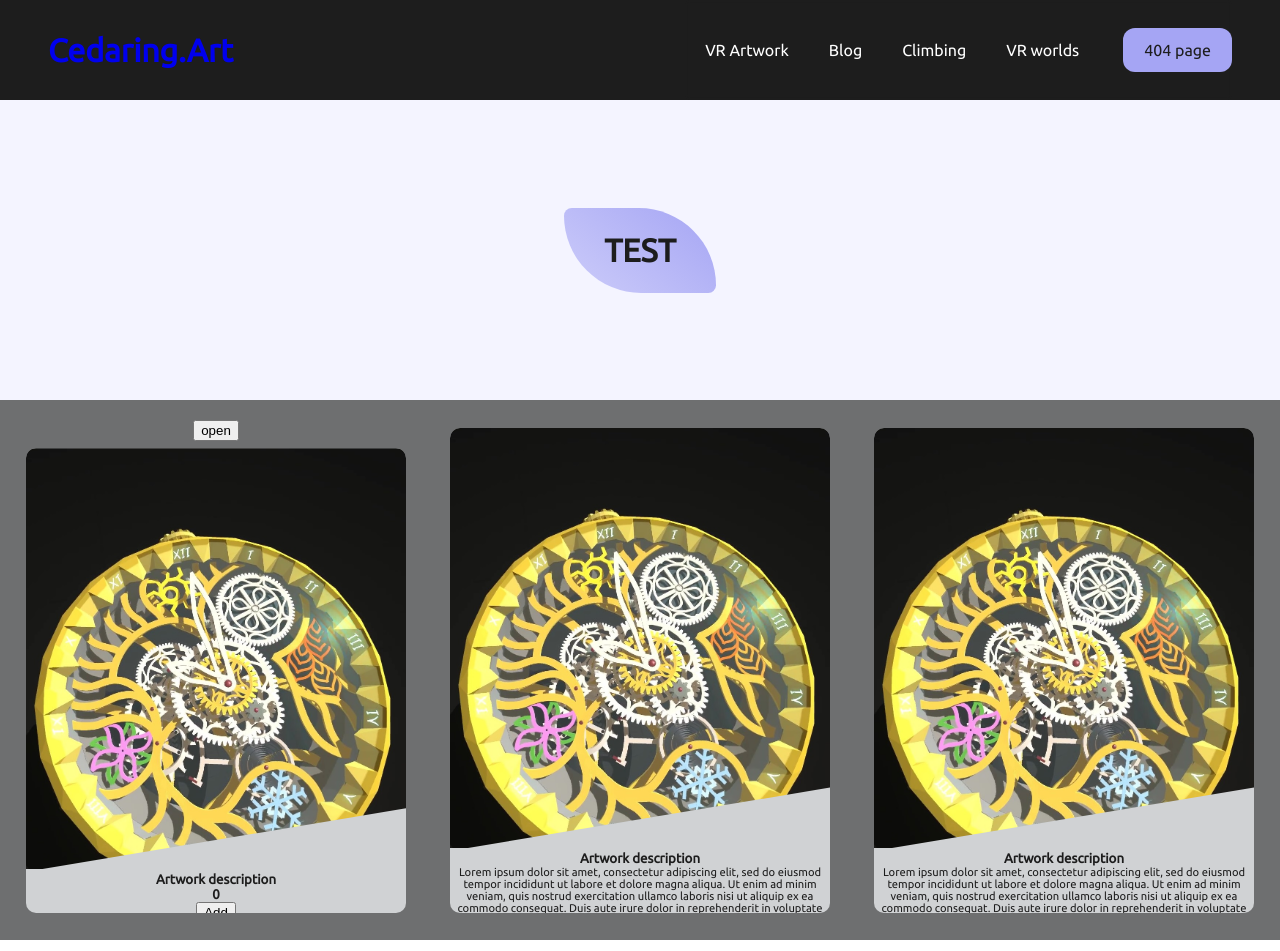
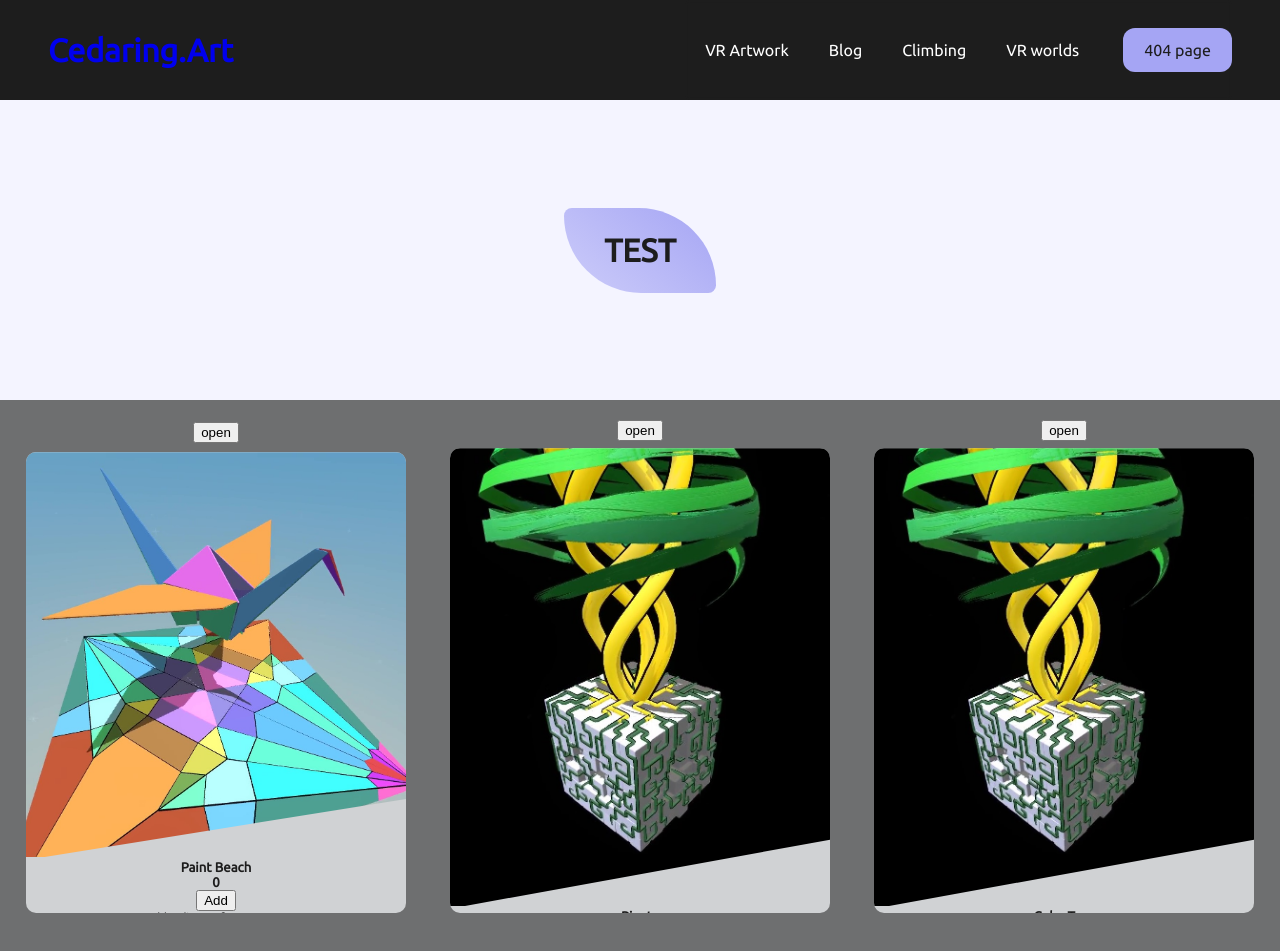
Before and after one commit to Cedaring-xr/cedaring-art, a React (Create React App) app in the folder test1/: page /artwork in a window 1280 px wide. Shown: the top 951 px of the page. Built offline with nearby package versions, Linux system fonts and the light colour scheme.

Commit message:
loading artwork preview cards from json data

```diff
--- a/test1/src/Assets/artwork.json
+++ b/test1/src/Assets/artwork.json
@@ -3,6 +3,7 @@
         "name": "Season Clock",
         "description": "clock scene description",
         "preview-img": "/extras/clock_Moment.jpg",
+        "model": "/models/cyclos.glb",
         "three-settings": {
             "lights": "",
             "other": ""
@@ -12,6 +13,7 @@
         "name": "Circuit Arm",
         "description": "electric should be animated",
         "preview-img": "/extras/circuitArm2_Moment.jpg",
+        "model": "/models/circuitArm.glb",
         "three-settings": {
             "lights": "",
             "other": ""
@@ -21,6 +23,7 @@
         "name": "City Tree",
         "description": "single sided box fun",
         "preview-img": "/extras/cityTree_Moment.jpg",
+        "model": "/models/pinata.glb",
         "three-settings": {
             "lights": "",
             "other": ""
@@ -30,6 +33,27 @@
         "name": "Cube Tree",
         "description": "tree growing around white cubes",
         "preview-img": "/extras/cubeTree_Moment.jpg",
+        "model": "/models/cubeTree.glb",
+        "three-settings": {
+            "lights": "",
+            "other": ""
+        }
+    },
+    {
+        "name": "Pinata",
+        "description": "pinata quest",
+        "preview-img": "/extras/cubeTree_Moment.jpg",
+        "model": "/models/pinata.glb",
+        "three-settings": {
+            "lights": "",
+            "other": ""
+        }
+    },
+    {
+        "name": "Paint Beach",
+        "description": "blending surfaces tests",
+        "preview-img": "/extras/origamiCrane_Moment.jpg",
+        "model": "/models/paintBeach.glb",
         "three-settings": {
             "lights": "",
             "other": ""
--- a/test1/src/pages/Artwork.js
+++ b/test1/src/pages/Artwork.js
@@ -1,6 +1,7 @@
 import React, { Component } from "react";
 import Counter from "../utils/counter";
 import ModalCard from "../components/ModalCard";
+import art from "../Assets/artwork.json";
 
  class Artwork extends Component {
 
@@ -21,42 +22,26 @@ import ModalCard from "../components/ModalCard";
         return (
             <div>
                 <div className="grid-container">
+                {
+                    art.reverse().map( card => {
+                        return(
                             <div className="grid-card">
                                 <button onClick={()=> this.openModal()}>open</button>
                                 <ModalCard isOpen={this.state.isOpen}/>
                                 <div className="grid-card-content">
                                     <div className="grid-img-container">
-                                <img className="grid-card-img" src="/extras/clock_Moment.jpg"/>
+                                        <img className="grid-card-img" src={card["preview-img"]}/>
                                     </div>
                                     <div className="grid-card-desc-container">
-                                <h5>Artwork description</h5>
+                                        <h5>{card.name}</h5>
                                         <Counter />
-                                <p>Lorem ipsum dolor sit amet, consectetur adipiscing elit, sed do eiusmod tempor incididunt ut labore et dolore magna aliqua. Ut enim ad minim veniam, quis nostrud exercitation ullamco laboris nisi ut aliquip ex ea commodo consequat. Duis aute irure dolor in reprehenderit in voluptate velit esse cillum dolore eu fugiat nulla pariatur. Excepteur sint occaecat cupidatat non proident, sunt in culpa qui officia deserunt mollit anim id est laborum.</p>
+                                        <p>{card.description}</p>
                                     </div>
                                 </div>
                             </div>
-                    <div className="grid-card">
-                        <div className="grid-card-content">
-                            <div className="grid-img-container">
-                                <img className="grid-card-img" src="/extras/clock_Moment.jpg"/>
-                            </div>
-                            <div className="grid-card-desc-container">
-                                <h5>Artwork description</h5>
-                                <p>Lorem ipsum dolor sit amet, consectetur adipiscing elit, sed do eiusmod tempor incididunt ut labore et dolore magna aliqua. Ut enim ad minim veniam, quis nostrud exercitation ullamco laboris nisi ut aliquip ex ea commodo consequat. Duis aute irure dolor in reprehenderit in voluptate velit esse cillum dolore eu fugiat nulla pariatur. Excepteur sint occaecat cupidatat non proident, sunt in culpa qui officia deserunt mollit anim id est laborum.</p>
-                            </div>
-                        </div>
-                    </div>
-                    <div className="grid-card">
-                        <div className="grid-card-content">
-                            <div className="grid-img-container">
-                                <img className="grid-card-img" src="/extras/clock_Moment.jpg"/>
-                            </div>
-                            <div className="grid-card-desc-container">
-                                <h5>Artwork description</h5>
-                                <p>Lorem ipsum dolor sit amet, consectetur adipiscing elit, sed do eiusmod tempor incididunt ut labore et dolore magna aliqua. Ut enim ad minim veniam, quis nostrud exercitation ullamco laboris nisi ut aliquip ex ea commodo consequat. Duis aute irure dolor in reprehenderit in voluptate velit esse cillum dolore eu fugiat nulla pariatur. Excepteur sint occaecat cupidatat non proident, sunt in culpa qui officia deserunt mollit anim id est laborum.</p>
-                            </div>
-                        </div>
-                    </div>
+                        )
+                    })
+                }
                 </div>
             </div>
         )
```
Lines whose indentation alone changed are shown as unchanged.
